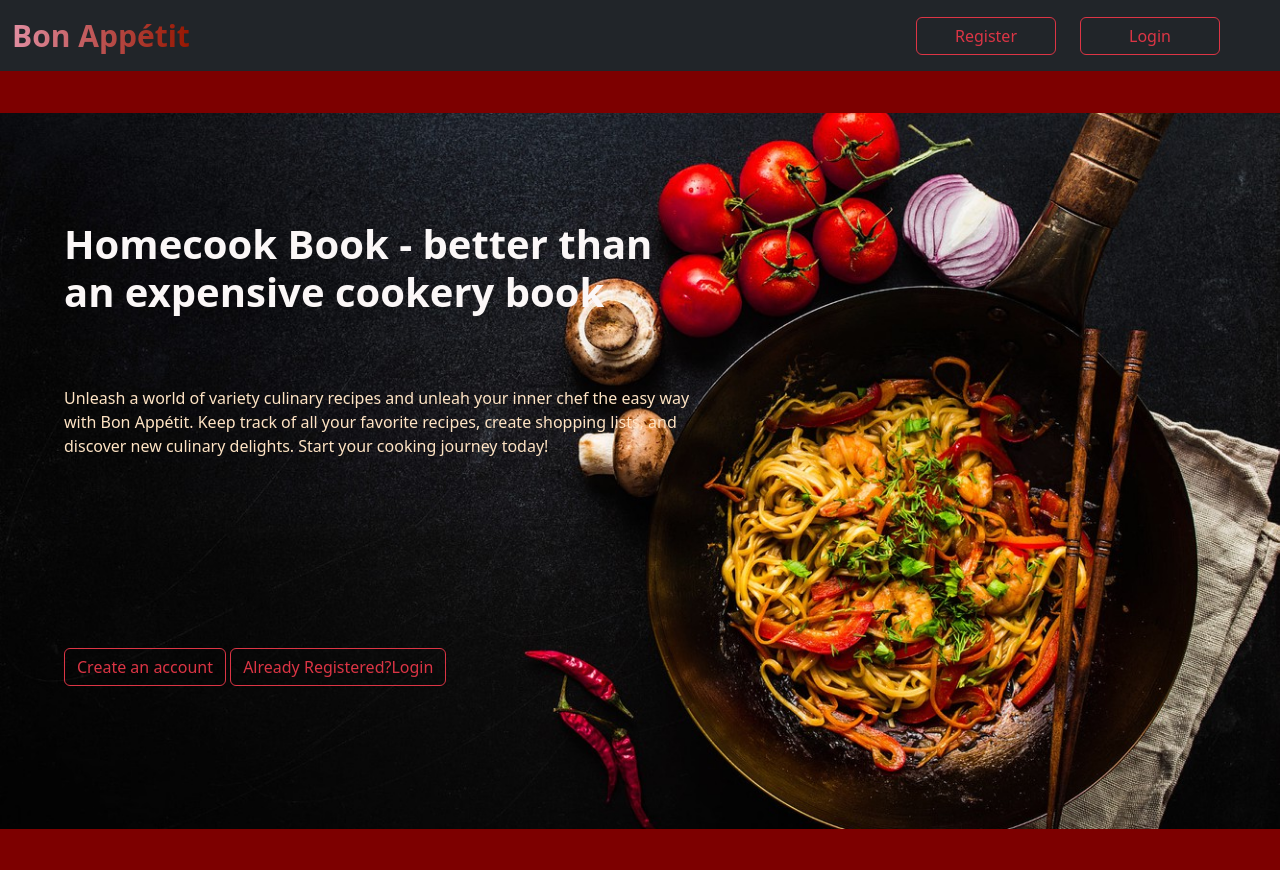
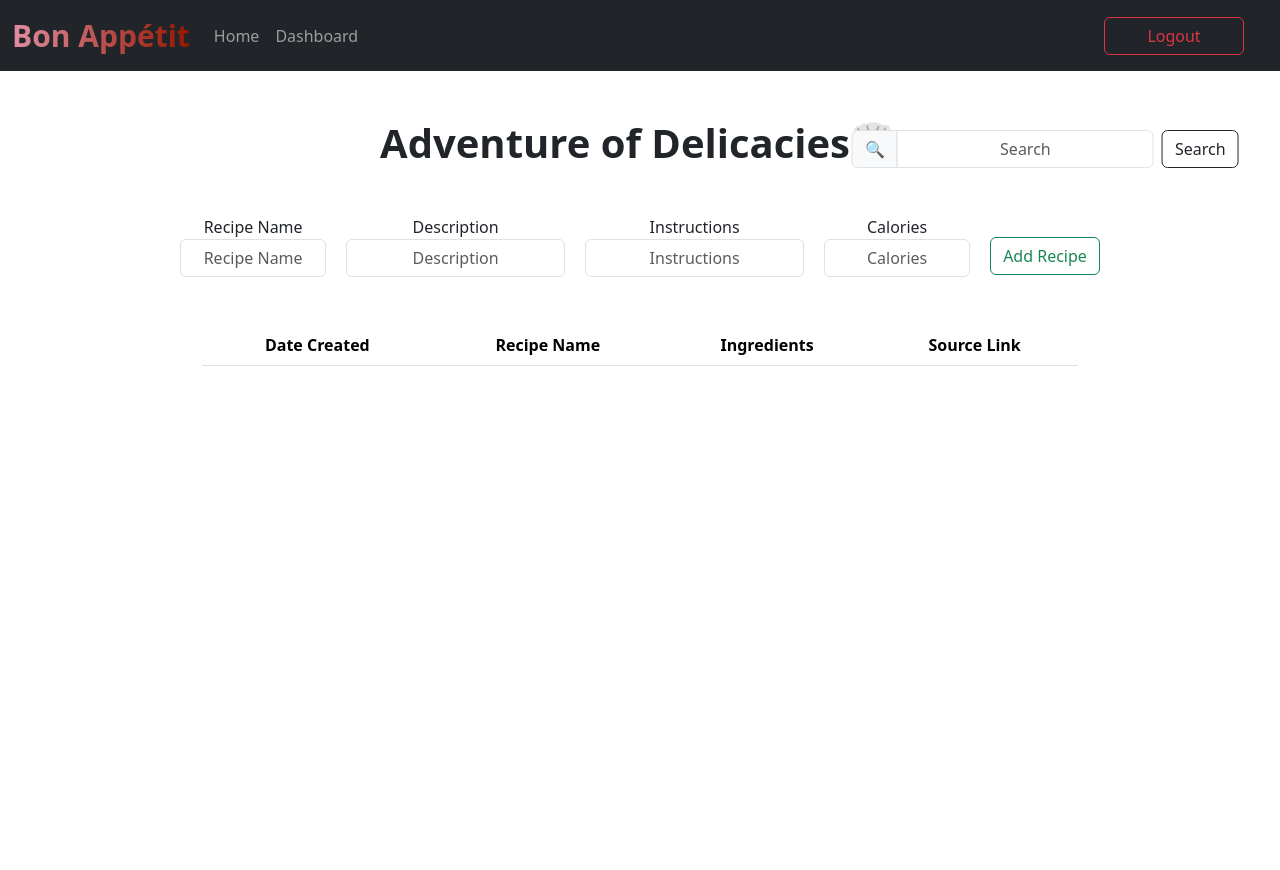
Before and after one commit to Linara2/AI_PHP_Recipe_Tracker_new, a PHP site: page /myrecipe/index.php in a window 1280 px wide. Shown: the top 870 px of the page. After the commit the page ends 366 px from the top, so only its background shows below. Run offline with PHP 8.4, Linux system fonts and the light colour scheme; the visitor is signed in with stand-in values (Sample User, id 1); tables that the repository leaves empty or names only in its code hold one stand-in row (values such as "Sample post"); lists and menus that the app fills with data are empty; some libraries are stand-ins or nearby versions.

Commit message:
modified:   dashboard.php 	modified:   designs/Database.drawio 	new file:   designs/images/recipe/bento.png 	deleted:    designs/images/recipe/extra.png 	new file:   designs/images/recipe/salad.png 	new file:   myrecipe/dbrecipe.php 	new file:   myrecipe/index.php

```diff
--- a/dashboard.php
+++ b/dashboard.php
@@ -82,8 +82,8 @@
         </div>
     </div>
     <div class="card p-4 rounded-5 mt-5" style="width: 14rem; border: 3px solid black; margin-left: 100px;">
-        <a href="recipe/index.php">
-            <img src="designs/images/recipe/extras.png" class="card-img-top" alt="...">
+        <a href="myrecipe/index.php">
+            <img src="designs/images/recipe/bento.png" class="card-img-top" alt="...">
         </a>
         <div class="card-body text-center">
             <h5 class="card-title fw-bold" style="font-size: 1.5rem; margin-top: 15px; color: darkred;">My Recipes</h5>
--- /dev/null
+++ b/myrecipe/index.php
@@ -0,0 +1,282 @@
+<?php
+    session_start();
+    if (!isset($_SESSION['userloggedin'])) {
+        header("Location: ../login.php");
+        exit();
+    }
+?>
+
+<!doctype html>
+<html lang="en">
+  <head>
+    <meta charset="utf-8">
+    <meta name="viewport" content="width=device-width, initial-scale=1">
+    <title>Bon Appétit</title>
+    <link href="https://cdn.jsdelivr.net/npm/bootstrap@5.3.3/dist/css/bootstrap.min.css" rel="stylesheet" integrity="sha384-QWTKZyjpPEjISv5WaRU9OFeRpok6YctnYmDr5pNlyT2bRjXh0JMhjY6hW+ALEwIH" crossorigin="anonymous">
+    <link rel="apple-touch-icon" sizes="180x180" href="images/favicons/apple-touch-icon.png">
+    <link rel="icon" type="image/png" sizes="32x32" href="images/favicons/favicon-32x32.png">
+    <link rel="icon" type="image/png" sizes="16x16" href="images/favicons/favicon-16x16.png">
+    <link rel="manifest" href="images/faviocns/site.webmanifest">
+  </head>
+  <body>
+    <nav class="navbar navbar-expand-lg navbar-dark bg-dark">
+        <div class="container-fluid">
+          <a class="navbar-brand" href="../index.html">Bon Appétit</a>
+          <button class="navbar-toggler" type="button" data-bs-toggle="collapse" data-bs-target="#navbarSupportedContent" aria-controls="navbarSupportedContent" aria-expanded="false" aria-label="Toggle navigation">
+            <span class="navbar-toggler-icon"></span>
+          </button>
+          <div class="collapse navbar-collapse" id="navbarSupportedContent">
+            <ul class="navbar-nav me-auto mb-2 mb-lg-0">
+              <li class="nav-item">
+                <a class="nav-link" aria-current="page" href="../index.php">Home</a>
+              </li>
+              <li class="nav-item">
+                <a class="nav-link" aria-current="page" href="../dashboard.php">Dashboard</a>
+              </li>
+            </ul>
+            <form class="d-flex me-md-4" role="search">
+              <a class="btn btn-outline-danger btn-logout" href="../logout.php">Logout</a>
+            </form>
+          </div>
+        </div>
+      </nav>
+
+      <style>
+        .btn-logout{
+          width: 140px;
+        }
+        .navbar-brand{
+          font-weight:800;
+          background: linear-gradient(to right, #e18ea1, #961600);
+          -webkit-background-clip: text;
+          -webkit-text-fill-color: transparent;
+          font-size: 30px;
+        }
+        h6{
+          color: rgb(124, 132, 177);
+          font-size: medium;
+        }
+        .form-control {
+          text-align: center;
+        }
+        .form-container{
+          border: 1px solid rgb(0, 0, 0);
+          padding: 20px;
+          border-radius: 10px;
+        }
+        .form-row {
+          display: flex;
+          justify-content: center;
+          align-items: center;
+          gap: 20px;
+        }
+        .form-row .col {
+          flex: 1;
+        }
+        .form-row .col input {
+          width: 100%;
+        }
+        .form-row .col label {
+            font-weight: bold;
+        }
+        .form-row .col:last-child {
+          flex: 0 0 auto;
+          margin-top: 10px;
+        }
+        .form-row .btn{
+            margin-top: 10px;
+        }
+        .alert {
+        margin-top: 260px;
+        max-width: 300px;
+        padding: 10px;
+        font-size: 14px;
+        position: absolute;
+        top: 0;
+        right: 20px;
+        }
+        .modal-custom {
+            top: 30%;
+        }
+        .position-absolute {
+          position: absolute;
+          top: 130px;
+          right: 2px;
+          transform: translateX(-10%);
+        }
+      </style>
+
+      <div class="container-md text-center mt-5" style="max-width: 900px;">
+        <h1 class="fw-bold" class="mb-4">Adventure of Delicacies👨‍🍳</h1>
+        <form action="" method="GET" class="row row-cols-lg-auto g-2 align-items-center position-absolute">
+         <div class="col-12">
+          <label class="visually-hidden" for="inlineFormInputGroupUsername">Search</label>
+          <div class="input-group">
+
+            <div class="input-group-text">🔍</div>
+            <input type="text" name="search" class="form-control" id="inlineFormInputGroupUsername" placeholder="Search">
+         </div>
+        </div>
+        <div class="col-12">
+          <button type="submit" class="btn btn-outline-dark">Search</button>
+        </div>
+        </form>
+        <div id="alertBox" class="alert alert-success d-none" role="alert">
+        New recipe has been added!
+        </div>
+        <form id="recipeForm" action="dbrecipe.php" method="POST">
+            <div class="form-row mt-5">
+                <div class="col-2">
+                    <label for="recipeName" class="sr-only">Recipe Name</label>
+                    <input type="text" id="recipeName" name="recipeName" class="form-control" placeholder="Recipe Name" required>
+                </div>
+                <div class="col-3">
+                    <label for="description" class="sr-only">Description</label>
+                    <input type="text" id="description" name="description" class="form-control" placeholder="Description" required>
+                </div>
+                <div class="col-3">
+                    <label for="instructions" class="sr-only">Instructions</label>
+                    <input type="text" id="instructions" name="instructions" class="form-control" placeholder="Instructions" required>
+                </div>
+                <div class="col-2">
+                    <label for="calories" class="sr-only">Calories</label>
+                    <input type="text" id="calories" name="calories" class="form-control" placeholder="Calories" required>
+                </div>
+                <div class="col">
+                    <button type="submit" class="btn btn-outline-success">Add Recipe</button>
+                </div>
+
+
+            </div>
+        </form>
+        <table class="table mt-5 table-striped">
+            <thead>
+                <tr>
+                    <th>Date Created</th>
+                    <th>Recipe Name</th>
+                    <th>Ingredients</th>
+                    <th>Source Link</th>
+                </tr>
+            </thead>
+            <tbody>
+                <?php
+                // Establish a connection to the database
+                $servername = "localhost";
+                $username = "root";
+                $password = "";
+                $dbname = "recipe_php";
+                $email=$_SESSION['userloggedin'];
+
+                $conn = new mysqli($servername, $username, $password, $dbname);
+
+                // Check connection
+                if ($conn->connect_error) {
+                    die("Connection failed: " . $conn->connect_error);
+                }
+
+
+                if(isset($_GET['search'])){
+                  $search=$_GET['search'];
+                  if($search==''){
+                    $sql = "SELECT id, createdDate,recipeName, description, instructions, calories FROM recipe WHERE email='$email' ORDER BY createdDate DESC";
+                  }
+                  $sql = "SELECT id, createdDate,recipeName, description, instructions, calories FROM recipe WHERE email='$email' AND recipeName LIKE '%$search%' ORDER BY createdDate DESC";
+                }else{
+                  $sql = "SELECT id, createdDate,recipeName, description, instructions, calories FROM recipe WHERE email='$email' ORDER BY createdDate DESC";
+                }
+
+                $result = $conn->query($sql);
+
+                if ($result) {
+                    // Output data of each row
+                    while ($row = $result->fetch_assoc()) {
+                        echo "<tr>";
+                        echo "<td class=p-3>" . $row["createdDate"] . "</td>";
+                        echo "<td class=p-3>" . $row["recipeName"] . "</td>";
+                        echo "<td class=p-3>" . $row["description"] . "</td>";
+                        echo "<td class=p-3>" . $row["instructions"] . "</td>";
+                        echo "<td class=p-3>" . $row["calories"] . "</td>";
+                        echo "<td class='p-3'> <button class='btn btn-outline-danger' onclick='confirmDelete(" . $row["id"] . ")'>Delete</button> </td>";
+                        echo "</tr>";
+                    }
+                } else {
+                    echo "<tr><td colspan='6'>No data available.</td></tr>";
+                }
+
+                // Close the connection
+                $conn->close();
+                ?>
+            </tbody>
+        </table>
+        </div>
+
+        <div class="modal fade modal-custom" id="confirmationModal" tabindex="-1" role="dialog" aria-labelledby="confirmationModalLabel" aria-hidden="true">
+        <div class="modal-dialog modal-sm" role="document">
+            <div class="modal-content">
+                <div class="modal-body">
+                    Are you sure you want to delete this recipe?
+                </div>
+                <div class="modal-footer">
+                    <button type="button" class="btn btn-secondary" data-dismiss="modal">No</button>
+                    <button type="button" class="btn btn-danger" id="confirmDeleteBtn">Yes</button>
+                </div>
+            </div>
+        </div>
+    </div>
+
+    <script src="https://cdn.jsdelivr.net/npm/bootstrap@5.3.3/dist/js/bootstrap.bundle.min.js" integrity="sha384-YvpcrYf0tY3lHB60NNkmXc5s9fDVZLESaAA55NDzOxhy9GkcIdslK1eN7N6jIeHz" crossorigin="anonymous"></script>
+    <script>
+      document.getElementById('recipeForm').addEventListener('submit', function(event) {
+        event.preventDefault();
+
+        // Gather form data
+        const formData = new FormData(this);
+
+        // Send form data using AJAX
+        fetch('dbrecipe.php', {
+          method: 'POST',
+          body: formData
+        })
+        .then(response => response.text())
+        .then(data => {
+          // Show the alert box
+          const alertBox = document.getElementById('alertBox');
+          alertBox.classList.remove('d-none');
+
+          // Optionally, hide the alert box after a few seconds
+          setTimeout(() => {
+            alertBox.classList.add('d-none');
+            location.reload();
+          }, 2000);
+        })
+        .catch(error => console.error('Error:', error));
+      });
+      let deleteId;
+      function confirmDelete(id) {
+        deleteId = id;
+        const confirmationModal = new bootstrap.Modal(document.getElementById('confirmationModal'));
+        confirmationModal.show();
+      }
+
+      document.getElementById('confirmDeleteBtn').addEventListener('click', function() {
+        window.location.href = 'dbrecipe.php?delid=' + deleteId;
+      });
+
+      document.getElementById('searchInput').addEventListener('input', function() {
+        const searchTerm = this.value.toLowerCase();
+        const rows = document.querySelectorAll('#recipeTableBody tr');
+
+        rows.forEach(row => {
+          const recipeName = row.cells[1].textContent.toLowerCase();
+          const description = row.cells[2].textContent.toLowerCase();
+
+          if (recipeName.includes(searchTerm) || description.includes(searchTerm)) {
+            row.style.display = '';
+          } else {
+            row.style.display = 'none';
+          }
+        });
+      });
+    </script>
+  </body>
+</html>
```
Also changed, not shown: myrecipe/dbrecipe.php (added, +60 -0 lines), designs/images/recipe/bento.png (added), designs/images/recipe/extra.png (deleted), designs/images/recipe/salad.png (added), 1 other file.
